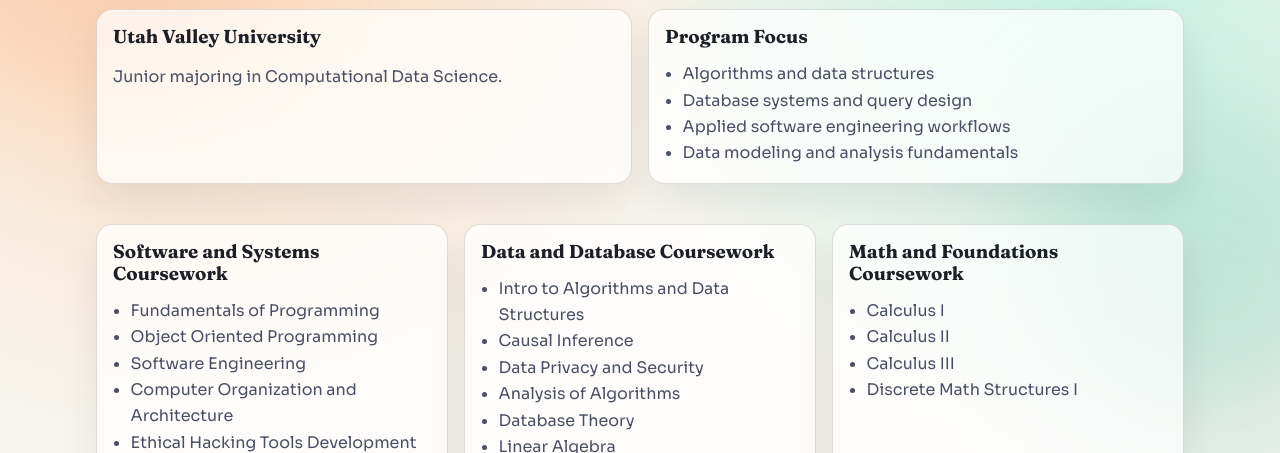
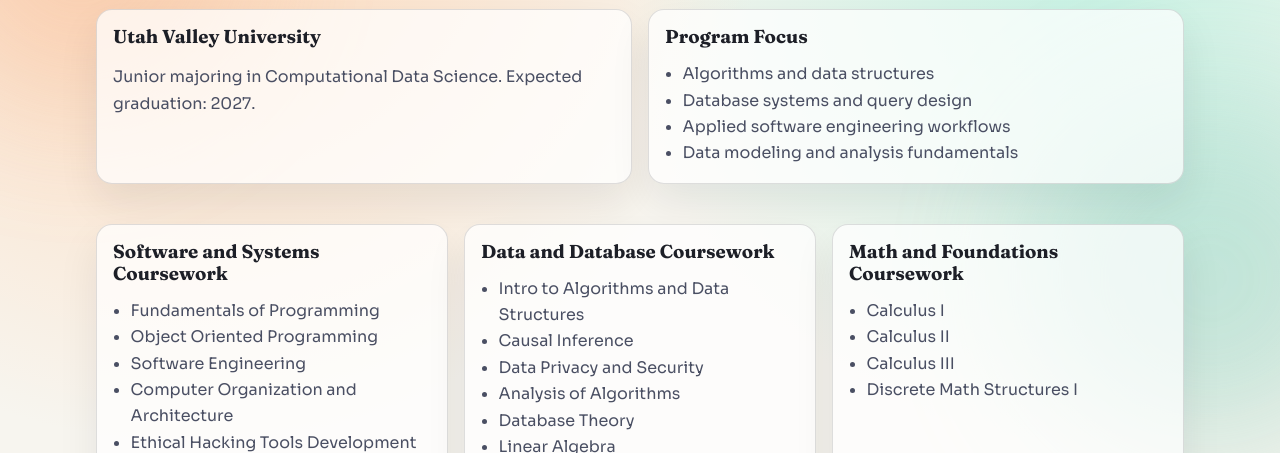
Before and after one commit to darkess78/portfolio-website, a plain HTML site: page education.html in a window 1280 px wide. Shown: the part 342-795 px from the top of the page. Drawn offline with Linux system fonts and the light colour scheme.

Commit message:
Education page lists expected graduation in 2027
Co-Authored-By: Claude Opus 5.5 <noreply@anthropic.com>

```diff
--- a/education.html
+++ b/education.html
@@ -82,7 +82,7 @@
         <div class="grid">
           <article class="card">
             <h3>Utah Valley University</h3>
-            <p>Junior majoring in Computational Data Science.</p>
+            <p>Junior majoring in Computational Data Science. Expected graduation: 2027.</p>
           </article>
           <article class="card">
             <h3>Program Focus</h3>
```
